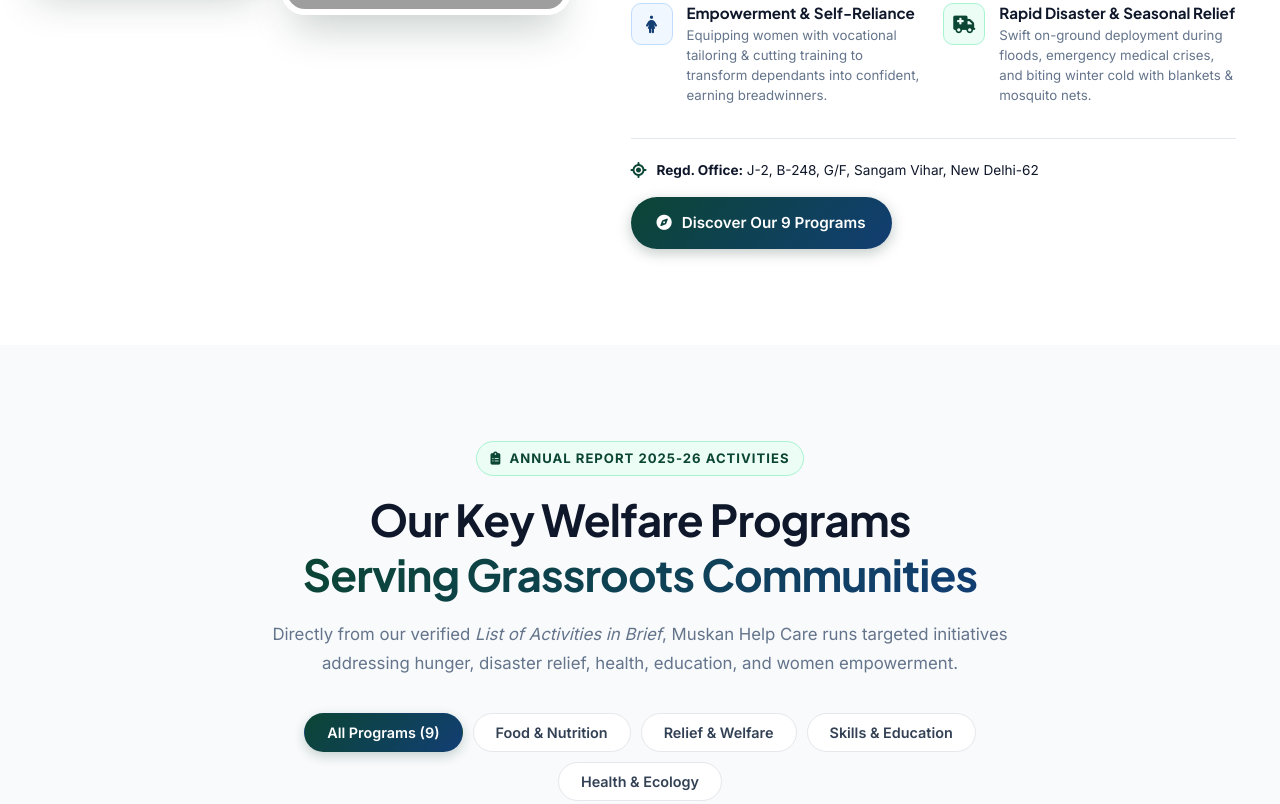
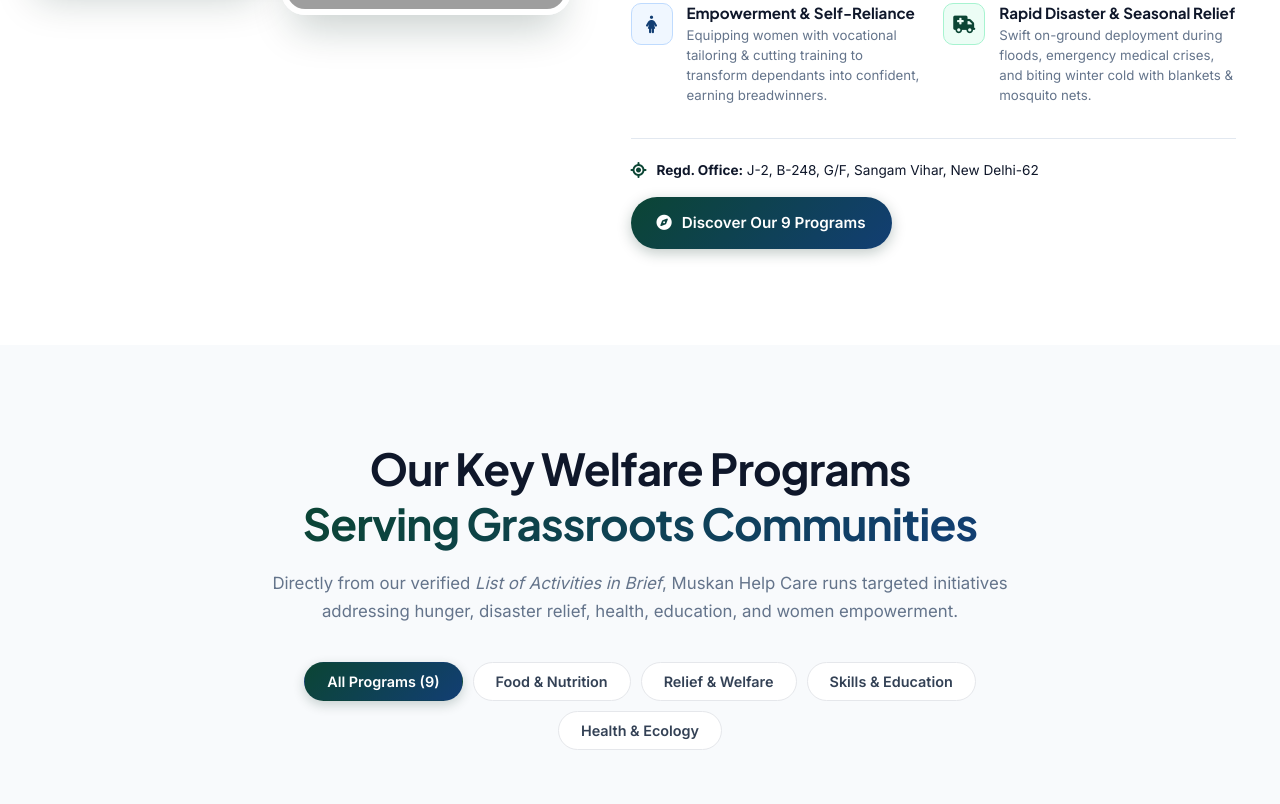
Before and after one commit to bhatnagardip-spec/muskan-help-care, a plain HTML site: page index.html in a window 1280 px wide. Shown: the part 1772-2576 px from the top of the page. Drawn offline with Linux system fonts and the light colour scheme; grey boxes are pictures that could not be loaded.

Commit message:
Remove annual report activities section tag
Removed section tag for annual report activities.

```diff
--- a/index.html
+++ b/index.html
@@ -364,9 +364,7 @@
   <section class="section activities-section" id="activities">
     <div class="container">
       <div class="section-header text-center">
-        <div class="section-tag center">
-          <i class="fa-solid fa-clipboard-list"></i> ANNUAL REPORT 2025-26 ACTIVITIES
-        </div>
+
         <h2 class="section-title">
           Our Key Welfare Programs <br>
           <span class="title-gradient">Serving Grassroots Communities</span>
```
